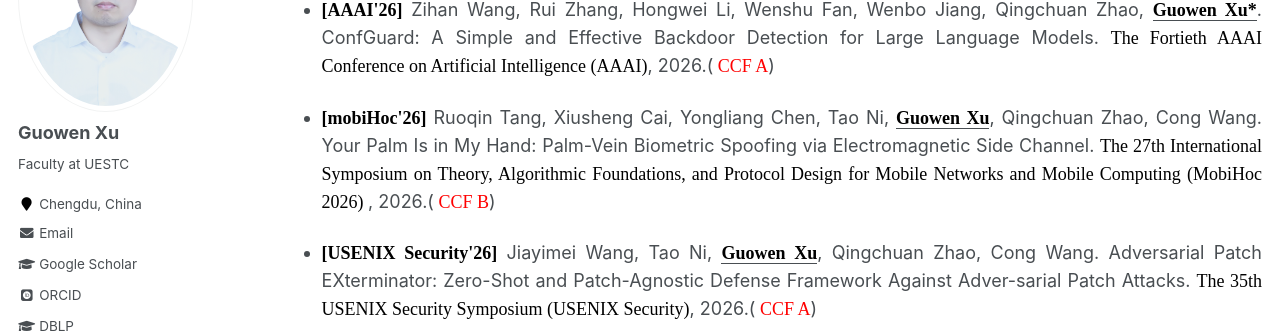
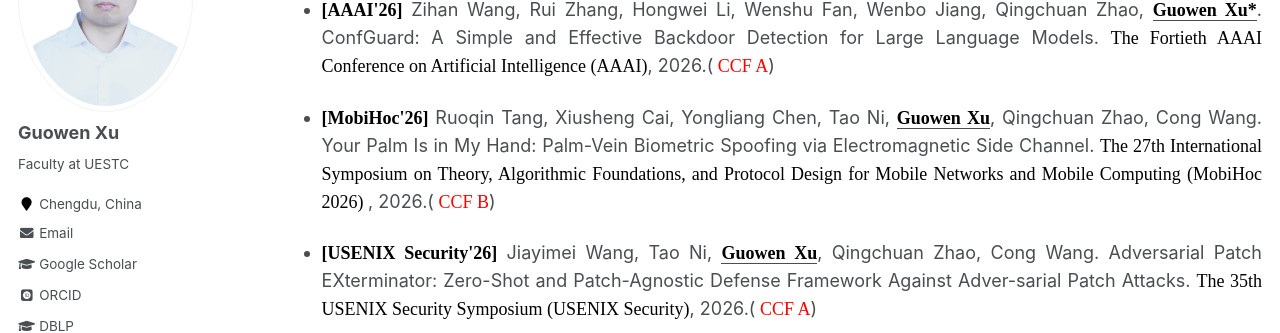
Before and after one commit to Guowen-xu/guowen-xu.github.io, a Jekyll site: the page built from _pages/publications.md, in a window 1280 px wide and 900 px high, scrolled down 1022 px. Shown: the part 152-485 px from the top of the window. Built offline with Jekyll 4.4.1, drawn with Linux system fonts in a browser that asks for light colours; some web fonts are replaced.

Commit message:
Update publications.md

```diff
--- a/_pages/publications.md
+++ b/_pages/publications.md
@@ -31,7 +31,7 @@ You can find my articles on my [Google Scholar](https://scholar.google.com.hk/ci
 
 * <p align="justify"> <b><font face="Times New Roman" color=black size=4> [AAAI'26]</font></b> Zihan Wang, Rui Zhang, Hongwei Li, Wenshu Fan, Wenbo Jiang, Qingchuan Zhao, <u><b><font face="Times New Roman" color=black size=4> Guowen Xu*</font></b></u>. ConfGuard: A Simple and Effective Backdoor Detection for Large Language Models. <font face="Times New Roman" color=black size=4> The Fortieth AAAI Conference on Artificial Intelligence (AAAI)</font>, 2026.(<font face="Times New Roman" color=red size=4> CCF A</font>)
 
-* <p align="justify"> <b><font face="Times New Roman" color=black size=4> [mobiHoc'26]</font></b> Ruoqin Tang, Xiusheng Cai, Yongliang Chen, Tao Ni,  <u><b><font face="Times New Roman" color=black size=4> Guowen Xu</font></b></u>, Qingchuan Zhao, Cong Wang.  Your Palm Is in My Hand: Palm-Vein Biometric Spoofing via Electromagnetic Side Channel. <font face="Times New Roman" color=black size=4> The 27th International Symposium on Theory, Algorithmic Foundations, and Protocol Design for Mobile Networks and Mobile Computing (MobiHoc 2026) </font>, 2026.(<font face="Times New Roman" color=red size=4> CCF B</font>)
+* <p align="justify"> <b><font face="Times New Roman" color=black size=4> [MobiHoc'26]</font></b> Ruoqin Tang, Xiusheng Cai, Yongliang Chen, Tao Ni,  <u><b><font face="Times New Roman" color=black size=4> Guowen Xu</font></b></u>, Qingchuan Zhao, Cong Wang.  Your Palm Is in My Hand: Palm-Vein Biometric Spoofing via Electromagnetic Side Channel. <font face="Times New Roman" color=black size=4> The 27th International Symposium on Theory, Algorithmic Foundations, and Protocol Design for Mobile Networks and Mobile Computing (MobiHoc 2026) </font>, 2026.(<font face="Times New Roman" color=red size=4> CCF B</font>)
 
 * <p align="justify"> <b><font face="Times New Roman" color=black size=4> [USENIX Security'26]</font></b> Jiayimei Wang, Tao Ni, <u><b><font face="Times New Roman" color=black size=4> Guowen Xu</font></b></u>, Qingchuan Zhao, Cong Wang. Adversarial Patch EXterminator: Zero-Shot and Patch-Agnostic Defense Framework Against Adver-sarial Patch Attacks. <font face="Times New Roman" color=black size=4> The 35th USENIX Security Symposium (USENIX Security)</font>, 2026.(<font face="Times New Roman" color=red size=4> CCF A</font>)
 * <p align="justify">  <b><font face="Times New Roman" color=black size=4> [TIFS'26]</font></b>  Jinghang Wen, Yongliang Chen, Ruoqin Tang,  Xiuchen Yu, <u><b><font face="Times New Roman" color=black size=4> Guowen Xu</font></b></u>, Lei Xue, Qingchuan Zhao, Jian Weng. PriLabel: Towards Comprehensively Uncovering Omitted Disclosures in Privacy Labels of Android Apps on a Large Scale. <font face="Times New Roman" color=black size=4> IEEE Transactions on Information Forensics and Security(TIFS)</font>, 2026.(<font face="Times New Roman" color=red size=4> CCF A</font>)
```
